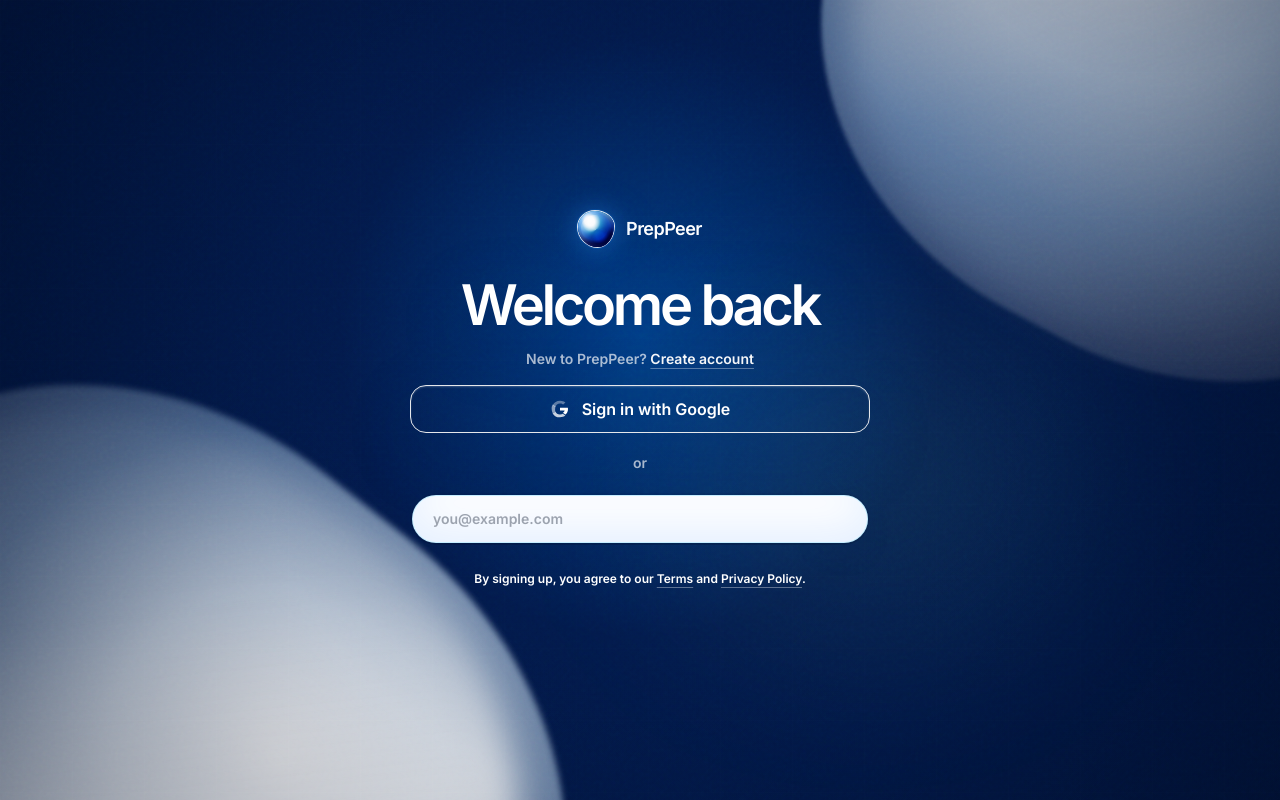
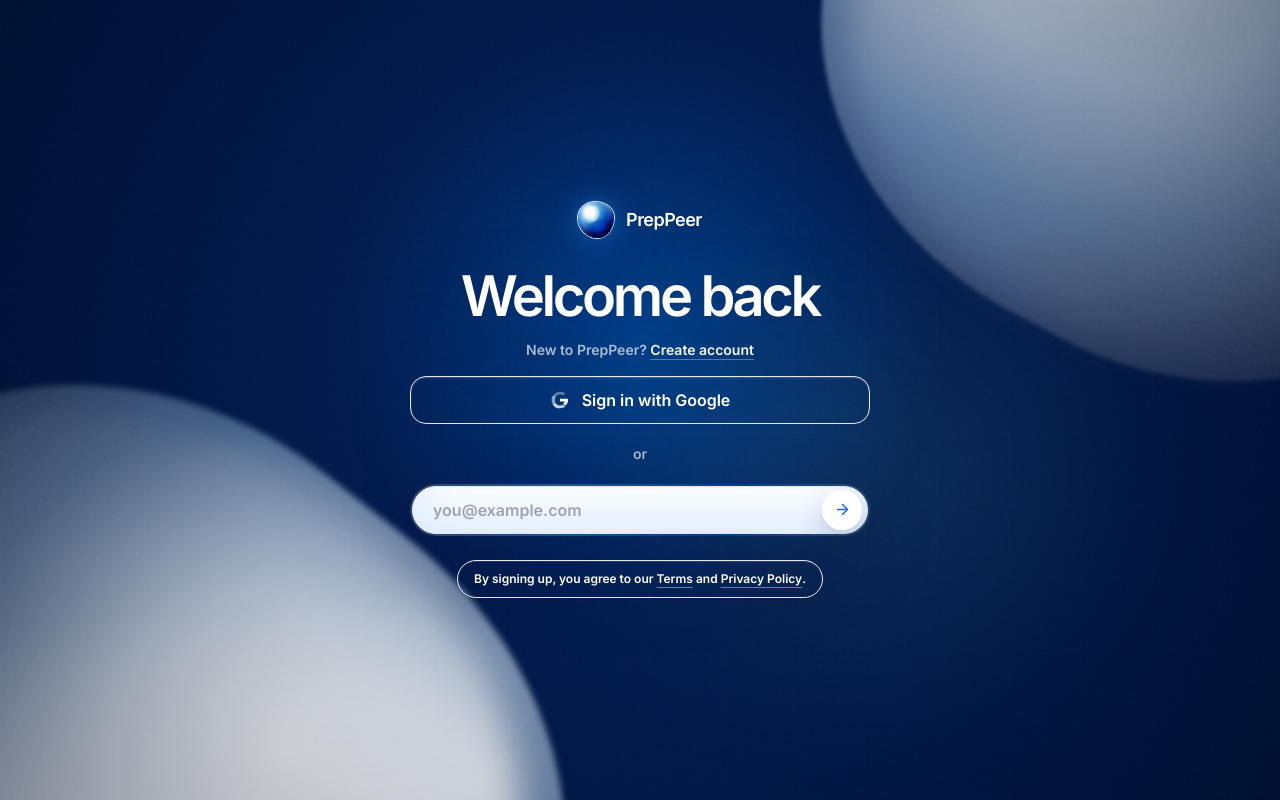
Before and after one commit to Rajat77a/PrepPeer, a Next.js app: page /login in a window 1280 px wide. Built offline with nearby package versions, Linux system fonts and the light colour scheme; a web font is replaced by a local one.

Commit message:
Make login email field dark

```diff
--- a/app/login/page.tsx
+++ b/app/login/page.tsx
@@ -3,10 +3,9 @@
 import { ArrowLeft, ArrowRight, Check, ShieldCheck } from "lucide-react";
 import { AnimatePresence, motion } from "framer-motion";
 import Link from "next/link";
-import { useEffect, useState } from "react";
+import { type CSSProperties, useEffect, useState } from "react";
 import { useRouter } from "next/navigation";
 import { createClient } from "@/utils/supabase/client";
-import { Input } from "@/components/ui/input";
 import { OrbLogo } from "@/components/ui/OrbLogo";
 import {
   InputOTP,
@@ -121,9 +120,15 @@
   const [loading, setLoading] = useState(false);
   const [error, setError] = useState("");
   const [signupNonce, setSignupNonce] = useState("");
+  const [emailGlow, setEmailGlow] = useState({ x: 50, y: 50, active: false });
 
   const isSignUp = mode === "signup";
   const activeCopy = copy[mode];
+  const emailGlowStyle = {
+    "--email-glow-x": `${emailGlow.x}%`,
+    "--email-glow-y": `${emailGlow.y}%`,
+    "--email-glow-opacity": emailGlow.active ? "1" : "0",
+  } as CSSProperties;
 
   const otpSlotClass =
     "!h-14 !w-12 rounded-xl !border-white/25 !bg-white/14 text-xl !text-white shadow-[0_16px_34px_rgba(0,0,0,0.12),inset_0_1px_1px_rgba(255,255,255,0.18)] transition-all duration-300 data-[filled=true]:!border-white/55 data-[filled=true]:!bg-white/22 data-[active=true]:!border-white data-[active=true]:!shadow-[0_0_0_3px_rgba(255,255,255,0.18),0_0_24px_rgba(255,255,255,0.18)]";
@@ -421,8 +426,34 @@
                     className="space-y-4 text-left"
                   >
                     <label className="block" aria-label="Email">
-                      <div className="relative">
-                        <Input
+                      <div
+                        className="relative overflow-hidden rounded-full p-[2px] shadow-[0_24px_70px_rgba(0,16,50,0.24)]"
+                        style={emailGlowStyle}
+                        onMouseMove={(event) => {
+                          const rect = event.currentTarget.getBoundingClientRect();
+                          setEmailGlow({
+                            x: ((event.clientX - rect.left) / rect.width) * 100,
+                            y: ((event.clientY - rect.top) / rect.height) * 100,
+                            active: true,
+                          });
+                        }}
+                        onMouseEnter={() =>
+                          setEmailGlow((current) => ({ ...current, active: true }))
+                        }
+                        onMouseLeave={() =>
+                          setEmailGlow((current) => ({ ...current, active: false }))
+                        }
+                      >
+                        <div
+                          className="pointer-events-none absolute inset-0 rounded-full transition-opacity duration-300"
+                          style={{
+                            opacity: "var(--email-glow-opacity)",
+                            background:
+                              "radial-gradient(180px circle at var(--email-glow-x) var(--email-glow-y), rgba(126,231,255,0.98), rgba(0,108,255,0.72) 28%, rgba(94,255,217,0.42) 43%, transparent 68%)",
+                          }}
+                        />
+                        <div className="pointer-events-none absolute inset-0 rounded-full bg-[linear-gradient(110deg,rgba(255,255,255,0.18),rgba(126,231,255,0.24),rgba(0,108,255,0.20),rgba(255,255,255,0.14))]" />
+                        <input
                           type="email"
                           value={email}
                           onChange={(event) => {
@@ -432,15 +463,13 @@
                           placeholder="you@example.com"
                           autoComplete="email"
                           required
-                          variant="dark"
-                          glowColor="#7be7ff"
-                          className="h-12 px-5 pr-14 text-left text-base font-bold"
+                          className="relative z-10 h-12 w-full rounded-full border border-[#a6dbff]/38 bg-[#061635]/92 px-5 pr-14 text-left font-inter text-base font-bold text-white outline-none shadow-[inset_0_1px_2px_rgba(255,255,255,0.12),inset_0_-18px_40px_rgba(0,108,255,0.14)] backdrop-blur-xl transition duration-300 placeholder:text-[#c6dcf4]/62 hover:border-[#d8f7ff]/70 hover:bg-[#071d44]/95 focus:border-white focus:bg-[#08204b] focus:shadow-[inset_0_1px_2px_rgba(255,255,255,0.18),0_0_0_3px_rgba(126,231,255,0.20),0_0_54px_rgba(126,231,255,0.34)]"
                         />
                         <button
                           type="submit"
                           disabled={loading}
                           aria-label={activeCopy.emailButton}
-                          className="absolute right-2 top-1/2 flex h-10 w-10 -translate-y-1/2 items-center justify-center overflow-hidden rounded-xl bg-white text-[#006cff] shadow-[0_12px_28px_rgba(0,38,96,0.20)] transition hover:scale-105 hover:bg-[#eef7ff] disabled:opacity-50"
+                          className="absolute right-2 top-1/2 z-20 flex h-10 w-10 -translate-y-1/2 items-center justify-center overflow-hidden rounded-full bg-white text-[#006cff] shadow-[0_12px_28px_rgba(0,38,96,0.20)] transition hover:scale-105 hover:bg-[#eef7ff] disabled:opacity-50"
                         >
                           <ArrowRight size={17} />
                         </button>
@@ -455,18 +484,18 @@
                   </p>
                 )}
 
-                <p className="mx-auto mt-6 max-w-[460px] text-center font-inter text-xs font-semibold leading-5 text-white/62">
+                <p className="mx-auto mt-6 max-w-fit rounded-full border border-white/14 bg-white/8 px-4 py-2 text-center font-inter text-xs font-semibold leading-5 text-white/68 shadow-[0_16px_42px_rgba(0,19,60,0.16),inset_0_1px_1px_rgba(255,255,255,0.12)] backdrop-blur-xl">
                   By signing up, you agree to our{" "}
                   <Link
                     href="#"
-                    className="underline decoration-white/35 underline-offset-4 transition hover:text-white hover:decoration-white"
+                    className="font-black text-white underline decoration-[#7be7ff]/55 underline-offset-4 transition hover:text-[#dff7ff] hover:decoration-white"
                   >
                     Terms
                   </Link>{" "}
                   and{" "}
                   <Link
                     href="#"
-                    className="underline decoration-white/35 underline-offset-4 transition hover:text-white hover:decoration-white"
+                    className="font-black text-white underline decoration-[#7be7ff]/55 underline-offset-4 transition hover:text-[#dff7ff] hover:decoration-white"
                   >
                     Privacy Policy
                   </Link>
```
